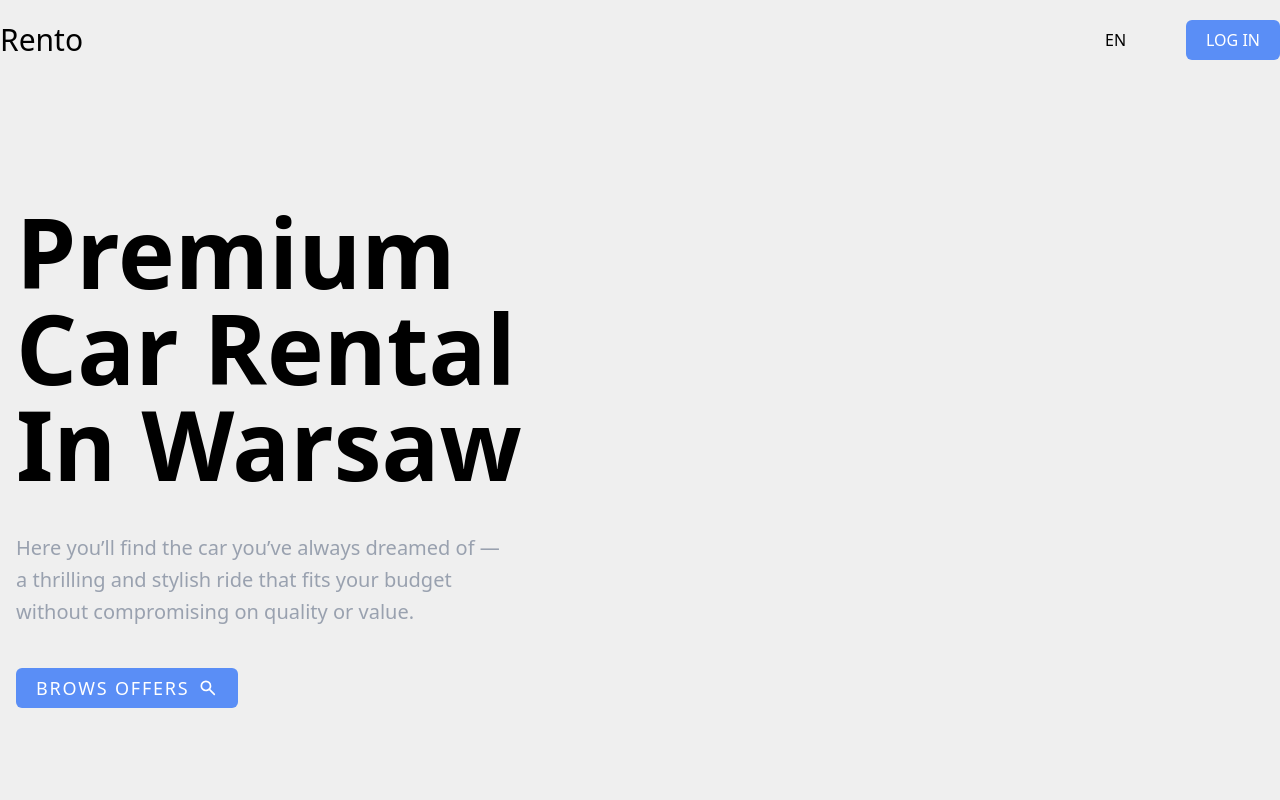
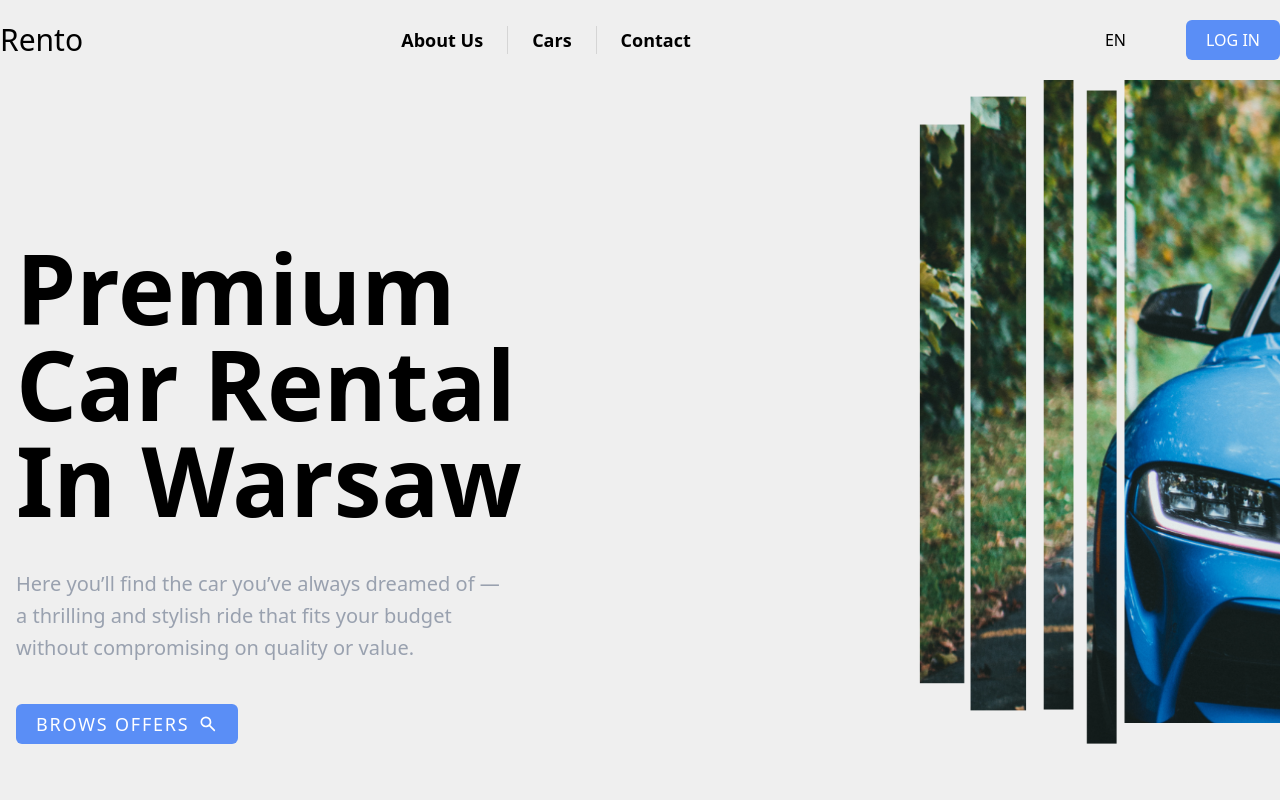
Before and after one commit to karal63/Rento, a Vue app in the folder client/: page / in a window 1280 px wide. Shown: the top 800 px of the page. Built offline with nearby package versions, Linux system fonts and the light colour scheme; some icons are missing.

Commit message:
restyle landing page
create theme store
toggle landing page background image based on theme
create mocked navbar links

```diff
--- a/client/package.json
+++ b/client/package.json
@@ -13,6 +13,7 @@
     "dependencies": {
         "@iconify/vue": "^5.0.0",
         "@tailwindcss/vite": "^4.1.17",
+        "pinia": "^3.0.4",
         "tailwindcss": "^4.1.17",
         "vue": "^3.5.22",
         "vue-i18n": "^11.1.12",
--- a/client/src/app/main.ts
+++ b/client/src/app/main.ts
@@ -3,10 +3,13 @@ import './style.css';
 import App from './App.vue';
 import router from './router/router';
 import { i18n } from '@/shared/config';
+import { createPinia } from 'pinia';
 
 const app = createApp(App);
+const pinia = createPinia();
 
 app.use(router);
 app.use(i18n);
+app.use(pinia);
 
 app.mount('#app');
--- a/client/src/pages/landing/Brands.vue
+++ b/client/src/pages/landing/Brands.vue
@@ -3,7 +3,7 @@
 </script>
 
 <template>
-    <div class="mt-40 grid grid-cols-9 gap-10">
+    <div class="mt-32 grid grid-cols-9 gap-10">
         <div
             v-for="brand in carBrands"
             :key="brand.id"
--- a/client/src/pages/landing/LandingPage.vue
+++ b/client/src/pages/landing/LandingPage.vue
@@ -5,13 +5,23 @@
     import Brands from './Brands.vue';
     import Spacer from './Spacer.vue';
     import KeyFeatures from './KeyFeatures.vue';
+    import { darkBg, lightBg } from '@/shared/assets';
+
+    import { useThemeStore } from '@/shared/model';
 
     const { t } = useI18n();
+    const themeStore = useThemeStore();
 </script>
 
 <template>
     <div>
-        <div class="max-w-[1500px] h-[81vh] m-auto mt-36">
+        <div
+            class="h-screen bg-no-repeat bg-cover"
+            :style="{
+                backgroundImage: `url('${themeStore.isDark ? darkBg : lightBg}')`,
+            }"
+        >
+            <div class="max-w-[1500px] m-auto pt-60">
                 <div class="flex gap-5 items-center px-4">
                     <div class="w-1/2">
                         <h1 class="text-8xl font-extrabold">
@@ -22,8 +32,9 @@
                             In Warsaw
                         </h1>
                         <p class="mt-10 text-xl text-gray-400 leading-8 max-w-4/5">
-                        Here you’ll find the car you’ve always dreamed of — a thrilling and stylish
-                        ride that fits your budget without compromising on quality or value.
+                            Here you’ll find the car you’ve always dreamed of — a thrilling and
+                            stylish ride that fits your budget without compromising on quality or
+                            value.
                         </p>
 
                         <Button class="mt-10">
@@ -42,6 +53,7 @@
 
                 <Brands />
             </div>
+        </div>
 
         <Spacer />
         <KeyFeatures />
--- a/client/src/shared/assets/index.ts
+++ b/client/src/shared/assets/index.ts
@@ -2,3 +2,5 @@ export { default as mercedes } from './logos/mercedes.png';
 export { default as lamborghini } from './logos/lamborghini.png';
 export { default as porsche } from './logos/porsche.png';
 export { default as bmw } from './logos/bmw.png';
+export { default as darkBg } from './dark-bg.png';
+export { default as lightBg } from './light-bg.png';
--- /dev/null
+++ b/client/src/shared/model/index.ts
@@ -0,0 +1 @@
+export { useThemeStore } from './theme.store';
--- /dev/null
+++ b/client/src/shared/model/theme.store.ts
@@ -0,0 +1,12 @@
+import { defineStore } from 'pinia';
+import { ref } from 'vue';
+
+export const useThemeStore = defineStore('theme', () => {
+    const isDark = ref(false);
+
+    const setTheme = (isDarkTheme: boolean) => {
+        isDark.value = isDarkTheme;
+    };
+
+    return { isDark, setTheme };
+});
--- a/client/src/widgets/navbar/Navbar.vue
+++ b/client/src/widgets/navbar/Navbar.vue
@@ -4,22 +4,41 @@
     import { useI18n } from 'vue-i18n';
     import { Button } from '../../shared/ui/button';
     import { languages } from '@/shared/config';
+    import { useThemeStore } from '@/shared/model';
 
     const { t, locale } = useI18n();
+    const themeStore = useThemeStore();
 
     const open = ref(false);
     const isDarkTheme = ref(false);
 
     const toggleTheme = () => {
         isDarkTheme.value = !isDarkTheme.value;
+        themeStore.setTheme(isDarkTheme.value);
         document.documentElement.classList.toggle('dark', isDarkTheme.value);
     };
 </script>
 
 <template>
-    <nav class="my-5">
+    <nav class="py-5 fixed top-0 w-full bg-main-bg z-20">
         <div class="max-w-[1900px] m-auto flex items-center flex-between">
-            <h3 class="text-3xl">{{ t('app.name') }}</h3>
+            <h3 class="text-3xl">
+                <RouterLink to="/">
+                    {{ t('app.name') }}
+                </RouterLink>
+            </h3>
+
+            <ul class="flex divide-x divide-main-border">
+                <li class="text-lg px-6 font-semibold transition hover:text-primary">
+                    <RouterLink to="/about">About Us</RouterLink>
+                </li>
+                <li class="text-lg px-6 font-semibold transition hover:text-primary">
+                    <RouterLink to="/cars">Cars</RouterLink>
+                </li>
+                <li class="text-lg px-6 font-semibold transition hover:text-primary">
+                    <RouterLink to="/contact">Contact</RouterLink>
+                </li>
+            </ul>
 
             <div class="flex items-center gap-3">
                 <Button @click="toggleTheme" color="transparent">
```
Also changed, not shown: client/src/shared/assets/dark-bg.png (added), client/src/shared/assets/light-bg.png (added). Lines whose indentation alone changed are shown as unchanged.
